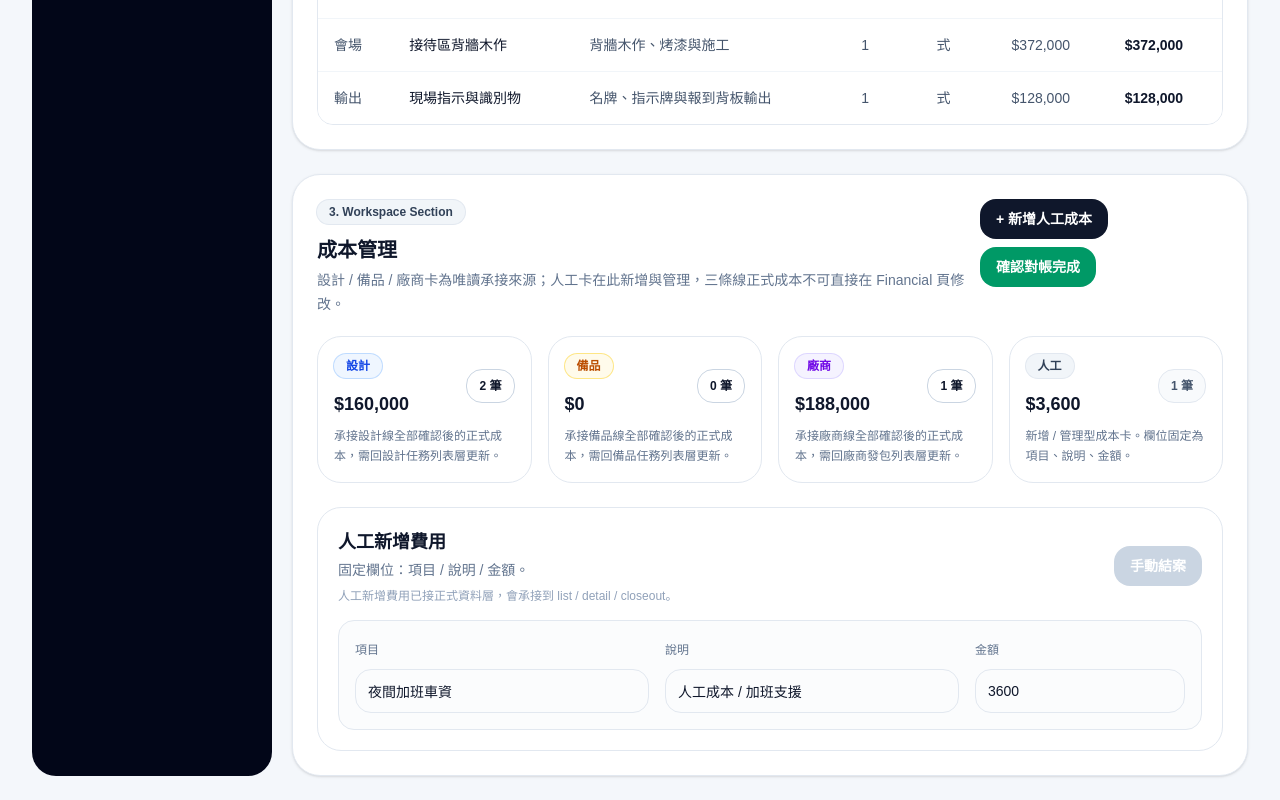
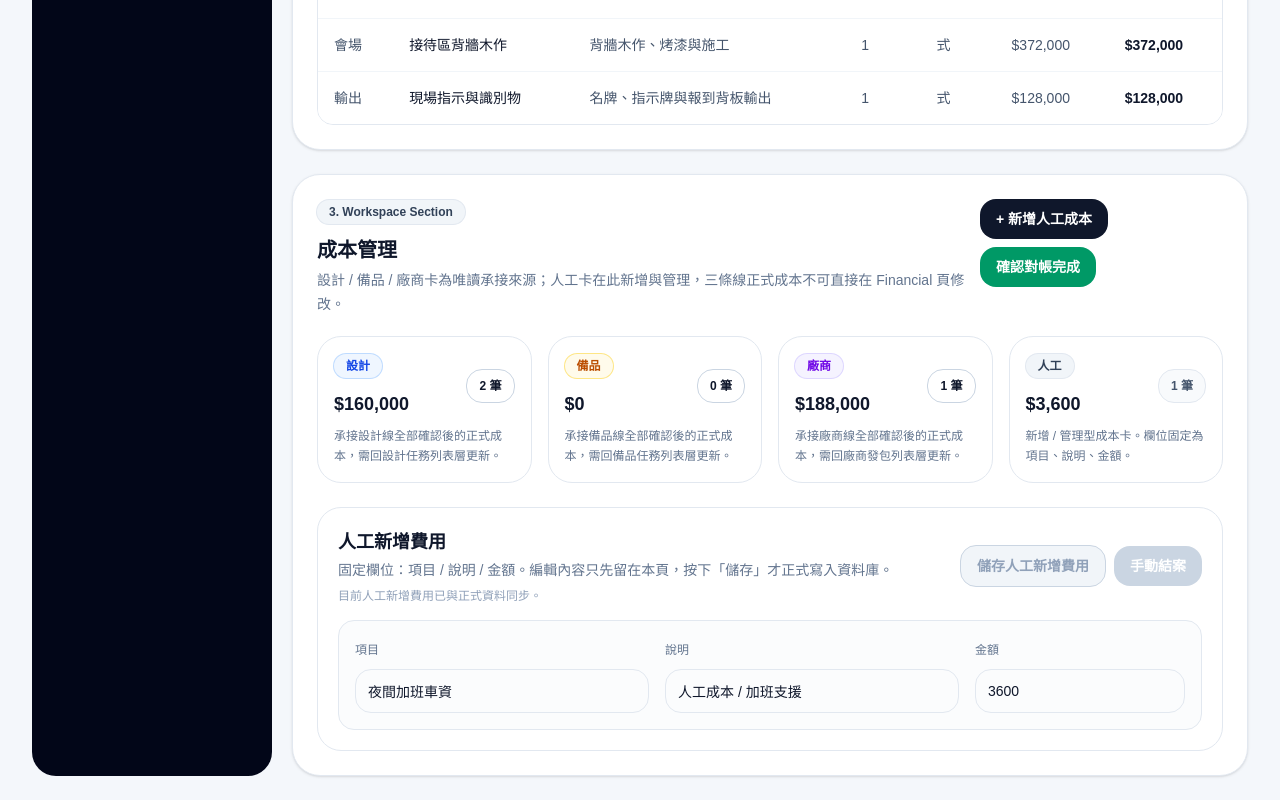
Before and after one commit to willy841/projectflow, a Next.js app in the folder project-mgmt/: page /quote-costs/obsidian-launch-2026 in a window 1280 px wide. Shown: the part 917-1717 px from the top of the page. Built offline with nearby package versions, Linux system fonts and the light colour scheme; no server answers.

Commit message:
fix(financial): switch manual costs to explicit save

```diff
--- a/project-mgmt/src/components/quote-cost-detail-client.tsx
+++ b/project-mgmt/src/components/quote-cost-detail-client.tsx
@@ -1,7 +1,7 @@
 "use client";
 
 import Link from "next/link";
-import { useEffect, useMemo, useRef, useState } from "react";
+import { useMemo, useState } from "react";
 import { useRouter } from "next/navigation";
 import { AppShell } from "@/components/app-shell";
 import {
@@ -34,8 +34,8 @@ export function QuoteCostDetailClient({ project, mode = "active", initialProject
   const router = useRouter();
   const workflowProject = initialProject ?? getQuoteCostProjectsWithWorkflow().find((item) => item.id === project.id) ?? project;
   const [state, setState] = useState<EditableProjectState>(workflowProject);
-  const initialManualSyncSkippedRef = useRef(false);
   const [manualSyncError, setManualSyncError] = useState<string | null>(null);
+  const [manualSyncSuccess, setManualSyncSuccess] = useState<string | null>(null);
   const [isManualSyncing, setIsManualSyncing] = useState(false);
   const [quoteImportIndex, setQuoteImportIndex] = useState(0);
   const quoteImportOptions = sampleQuoteImports[project.id] ?? [project.quotationImport].filter(Boolean);
@@ -55,49 +55,8 @@ export function QuoteCostDetailClient({ project, mode = "active", initialProject
     amount: item.adjustedAmount,
     includedInCost: item.includedInCost,
   }))), [manualItems]);
-
-  useEffect(() => {
-    if (isClosedView) return;
-    if (!initialManualSyncSkippedRef.current) {
-      initialManualSyncSkippedRef.current = true;
-      return;
-    }
-
-    let cancelled = false;
-    const timeoutId = window.setTimeout(async () => {
-      setIsManualSyncing(true);
-      setManualSyncError(null);
-
-      try {
-        const response = await fetch(`/api/financial-projects/${state.id}/manual-costs/sync`, {
-          method: "POST",
-          headers: { "Content-Type": "application/json" },
-          body: JSON.stringify({ items: JSON.parse(manualSyncPayload) }),
-        });
-
-        if (!response.ok) {
-          throw new Error("manual-cost-sync-failed");
-        }
-
-        if (!cancelled) {
-          router.refresh();
-        }
-      } catch {
-        if (!cancelled) {
-          setManualSyncError("人工新增費用儲存失敗，請稍後再試。");
-        }
-      } finally {
-        if (!cancelled) {
-          setIsManualSyncing(false);
-        }
-      }
-    }, 350);
-
-    return () => {
-      cancelled = true;
-      window.clearTimeout(timeoutId);
-    };
-  }, [isClosedView, manualSyncPayload, router, state.id]);
+  const [lastSavedManualSyncPayload, setLastSavedManualSyncPayload] = useState(manualSyncPayload);
+  const hasUnsavedManualChanges = manualSyncPayload !== lastSavedManualSyncPayload;
 
   function mutateCosts(mutator: (prev: EditableProjectState) => EditableProjectState) {
     setState((prev) => {
@@ -111,6 +70,34 @@ export function QuoteCostDetailClient({ project, mode = "active", initialProject
       }
       return next;
     });
+  }
+
+  async function handleSaveManualCosts() {
+    if (isClosedView || isManualSyncing || !hasUnsavedManualChanges) return;
+
+    setIsManualSyncing(true);
+    setManualSyncError(null);
+    setManualSyncSuccess(null);
+
+    try {
+      const response = await fetch(`/api/financial-projects/${state.id}/manual-costs/sync`, {
+        method: "POST",
+        headers: { "Content-Type": "application/json" },
+        body: JSON.stringify({ items: JSON.parse(manualSyncPayload) }),
+      });
+
+      if (!response.ok) {
+        throw new Error("manual-cost-sync-failed");
+      }
+
+      setLastSavedManualSyncPayload(manualSyncPayload);
+      setManualSyncSuccess("人工新增費用已儲存，list / detail / closeout 會承接最新資料。");
+      router.refresh();
+    } catch {
+      setManualSyncError("人工新增費用儲存失敗，尚未寫入正式資料，請再按一次「儲存」。");
+    } finally {
+      setIsManualSyncing(false);
+    }
   }
 
   function handleImportQuote(index: number) {
@@ -135,6 +122,8 @@ export function QuoteCostDetailClient({ project, mode = "active", initialProject
   }
 
   function handleAddManualCost() {
+    setManualSyncError(null);
+    setManualSyncSuccess(null);
     mutateCosts((prev) => ({
       ...prev,
       costItems: [
@@ -156,6 +145,8 @@ export function QuoteCostDetailClient({ project, mode = "active", initialProject
   }
 
   function handleManualItemChange(itemId: string, field: "itemName" | "sourceRef" | "adjustedAmount", value: string) {
+    setManualSyncError(null);
+    setManualSyncSuccess(null);
     mutateCosts((prev) => ({
       ...prev,
       costItems: prev.costItems.map((item) => {
@@ -361,14 +352,29 @@ export function QuoteCostDetailClient({ project, mode = "active", initialProject
           <div className="mb-4 flex flex-col gap-2 md:flex-row md:items-center md:justify-between">
             <div>
               <h4 className="text-lg font-semibold text-slate-900">人工新增費用</h4>
-              <p className="mt-1 text-sm text-slate-500">固定欄位：項目 / 說明 / 金額。</p>
+              <p className="mt-1 text-sm text-slate-500">固定欄位：項目 / 說明 / 金額。編輯內容只先留在本頁，按下「儲存」才正式寫入資料庫。</p>
               {!isClosedView && (
-                <p className={`mt-2 text-xs ${manualSyncError ? "text-rose-600" : "text-slate-400"}`}>
-                  {manualSyncError ?? (isManualSyncing ? "人工新增費用儲存中..." : "人工新增費用已接正式資料層，會承接到 list / detail / closeout。")}
+                <p className={`mt-2 text-xs ${manualSyncError ? "text-rose-600" : manualSyncSuccess ? "text-emerald-600" : hasUnsavedManualChanges ? "text-amber-600" : "text-slate-400"}`}>
+                  {manualSyncError
+                    ?? manualSyncSuccess
+                    ?? (isManualSyncing
+                      ? "人工新增費用儲存中..."
+                      : hasUnsavedManualChanges
+                        ? "你目前有尚未儲存的人工新增費用；按下「儲存」後才會同步到 list / detail / closeout。"
+                        : "目前人工新增費用已與正式資料同步。")}
                 </p>
               )}
             </div>
             {!isClosedView && (
+              <div className="flex flex-wrap items-center justify-end gap-2">
+                <button
+                  type="button"
+                  onClick={handleSaveManualCosts}
+                  disabled={!hasUnsavedManualChanges || isManualSyncing}
+                  className="inline-flex items-center justify-center rounded-2xl border border-slate-300 bg-white px-4 py-2.5 text-sm font-semibold text-slate-800 transition hover:border-slate-400 hover:bg-slate-50 disabled:cursor-not-allowed disabled:bg-slate-100 disabled:text-slate-400"
+                >
+                  {isManualSyncing ? "儲存中..." : "儲存人工新增費用"}
+                </button>
                 <button
                   type="button"
                   onClick={handleCloseProject}
@@ -377,6 +383,7 @@ export function QuoteCostDetailClient({ project, mode = "active", initialProject
                 >
                   手動結案
                 </button>
+              </div>
             )}
           </div>
 
```
Lines whose indentation alone changed are shown as unchanged.
